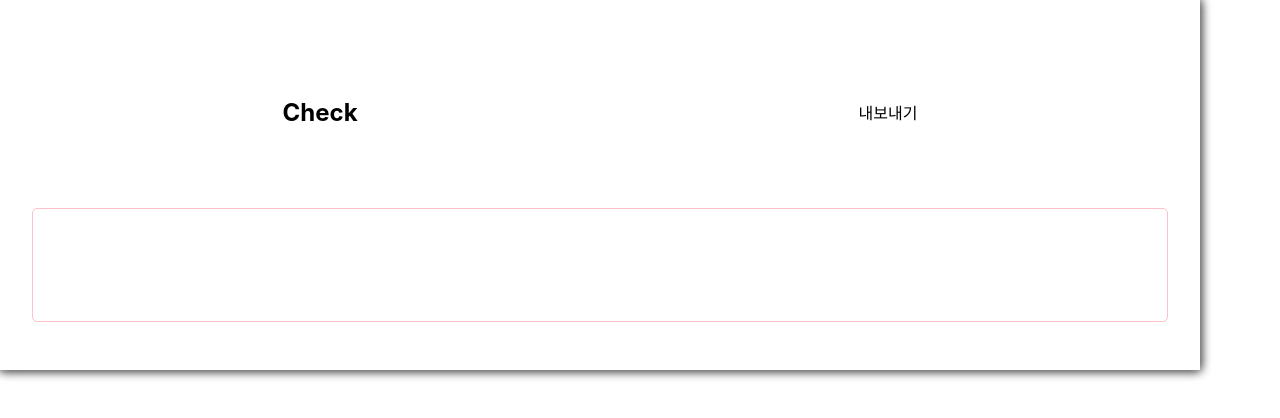
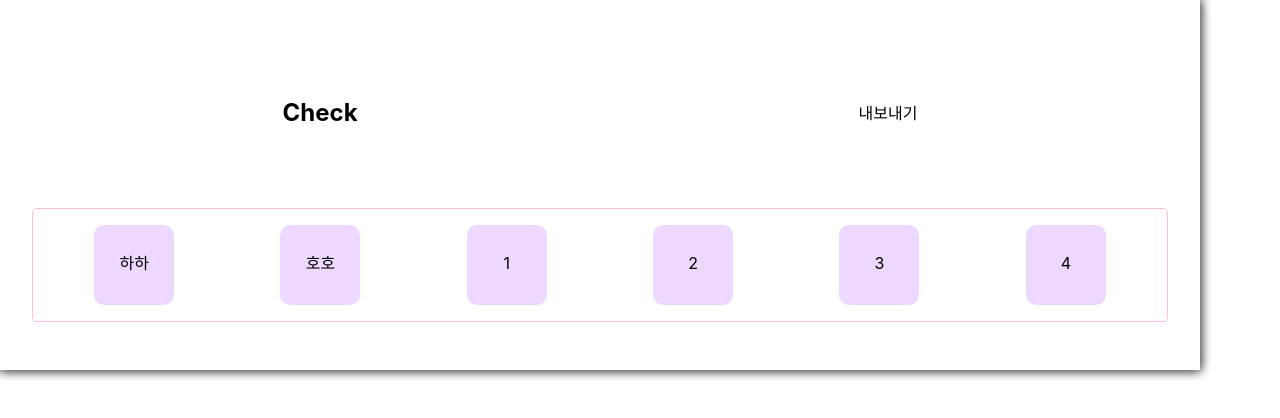
Before and after one commit to haileyham/easy-check, a React (Create React App) app: page / in a window 1280 px wide. Shown: the top 418 px of the page. Built offline with nearby package versions, Linux system fonts and the light colour scheme.

Commit message:
checkList

```diff
--- a/src/App.tsx
+++ b/src/App.tsx
@@ -2,6 +2,14 @@ import styled from 'styled-components';
 import React, { useState } from 'react';
 
 function App() {
+  const list = ["하하", "호호", 1, 2, 3, 4]
+  const [done, setDone] = useState([false, false, false, false, false])
+
+  const checkDone = (i:number) => {
+      let 복사done = [...done];
+      복사done[i] = !복사done[i];
+      setDone(복사done);
+  }
 
   return (
     <div>
@@ -13,7 +21,9 @@ function App() {
           </Header>
           <Main>
             <CheckList>
-              <CheckListItem></CheckListItem>
+              {list.map((a,i) => {
+                return <CheckListItem key={a} done={done[i]} onClick={() => checkDone(i)}>{a}</CheckListItem>
+              })}
             </CheckList>
           </Main>
         </Container>
@@ -57,10 +67,11 @@ const CheckList = styled.ul`
   border-radius: 5px;
 `
 
-const CheckListItem = styled.li`
+const CheckListItem = styled.li<{ done: boolean }>`
   width:5rem;
   height:5rem;
   border-radius: 10px;
   text-align: center;
   line-height: 4.8rem;
+  background-color: ${(props) => (props.done ? '#d9aeff9d' : '#e2c0ff9d')};
 `
```
